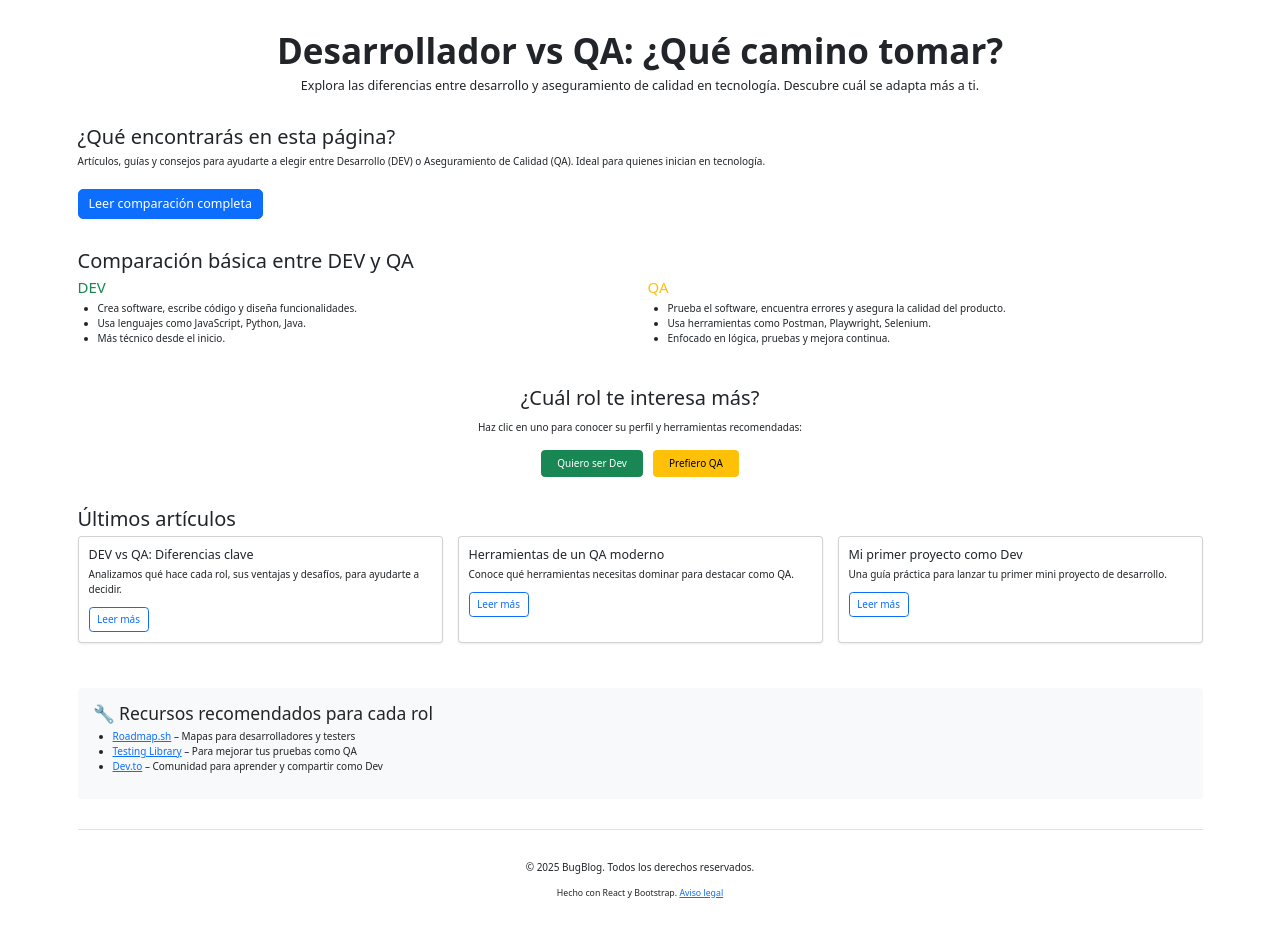
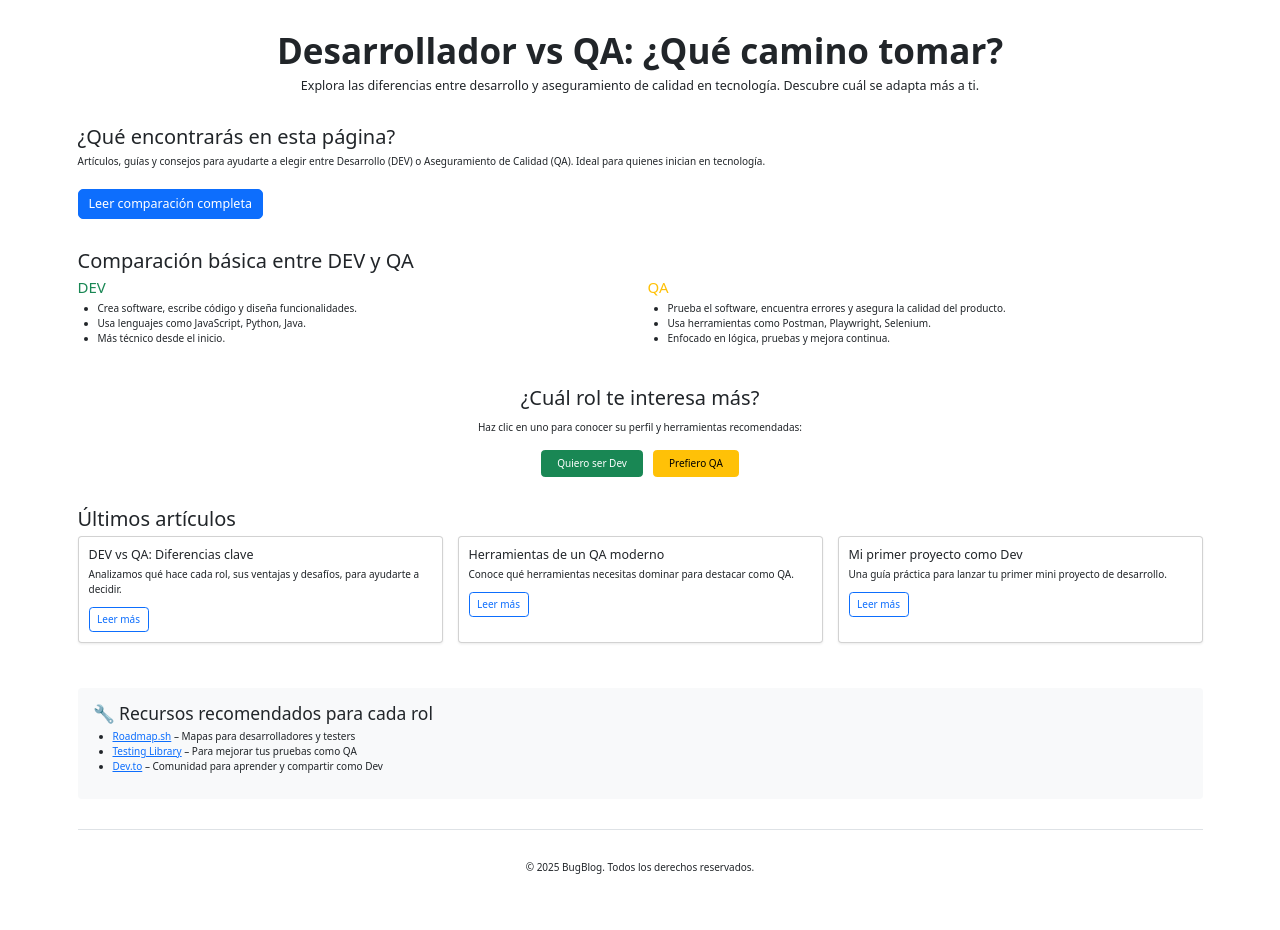
Before and after one commit to caberos/bugblog, a React (Create React App) app: page / in a window 1280 px wide. Built offline with nearby package versions, Linux system fonts and the light colour scheme.

Commit message:
remove somethink

```diff
--- a/src/pages/home.jsx
+++ b/src/pages/home.jsx
@@ -113,9 +113,7 @@ return (
 
         <footer className="text-center mt-5 pt-5 border-top">
             <p>&copy; {new Date().getFullYear()} BugBlog. Todos los derechos reservados.</p>
-            <small>
-                Hecho con React y Bootstrap. <a href="/aviso-legal">Aviso legal</a>
-            </small>
+
         </footer>
     </div>
 );
```
